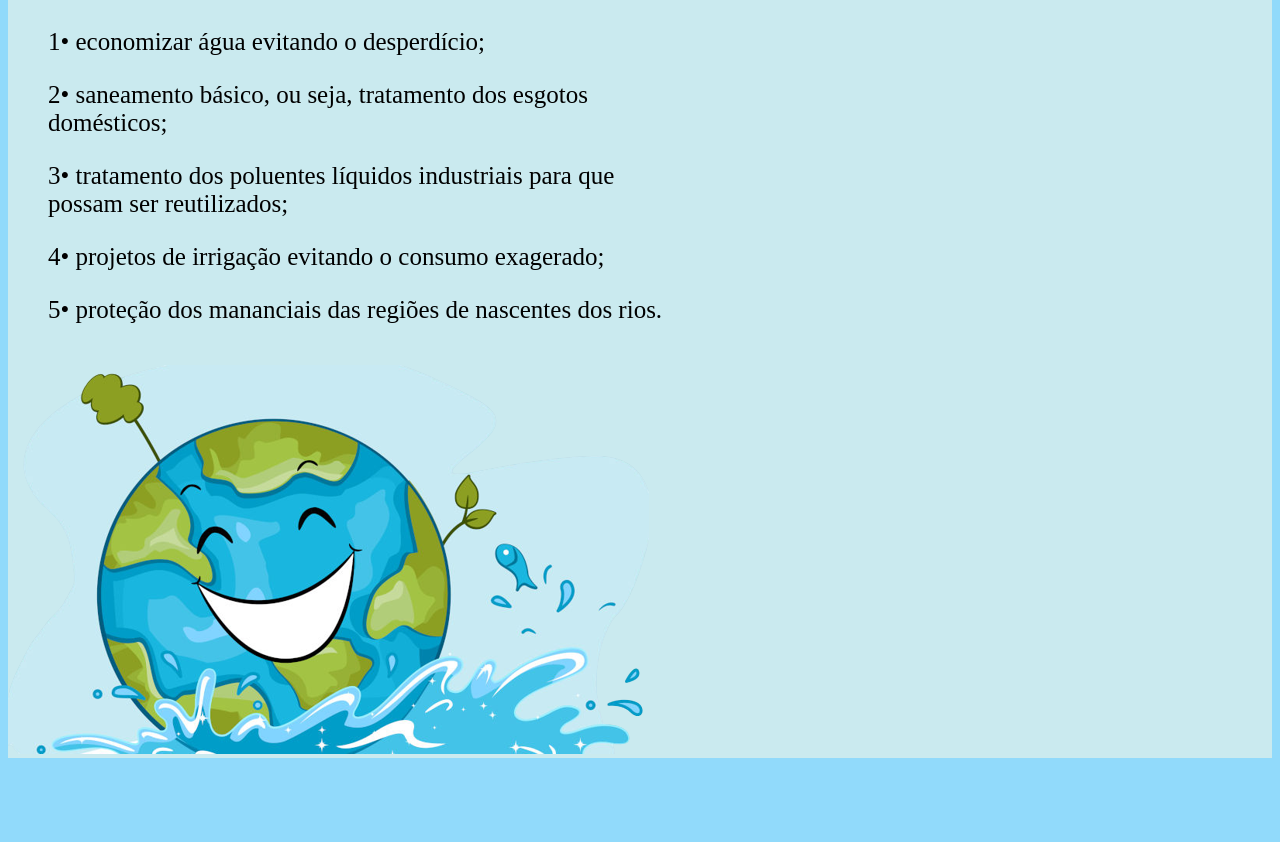
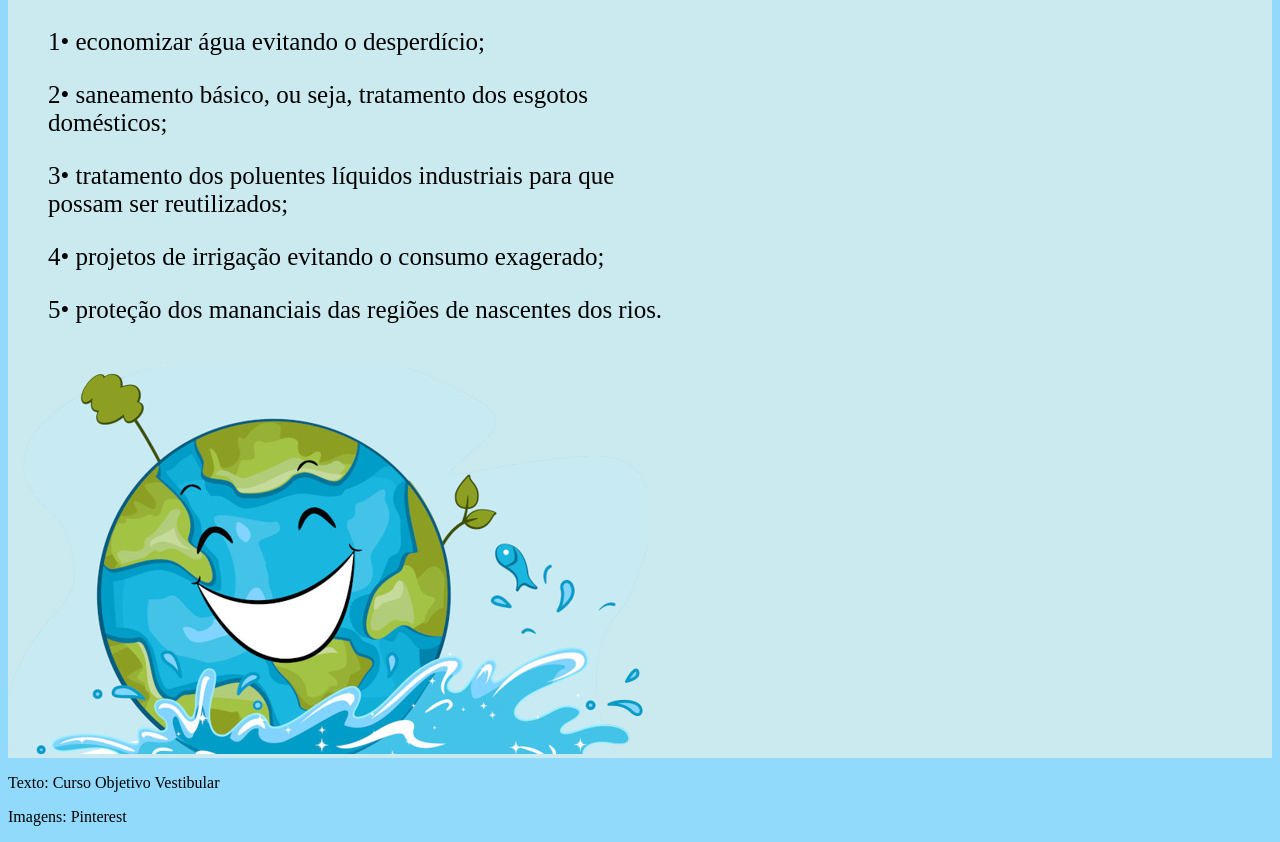
Before and after one commit to PedroDenes/Agua-e-Vida, a plain HTML site: page index.html in a window 1280 px wide. Shown: the part 916-1758 px from the top of the page. Before the commit the page ends 1682 px from the top, so only its background shows below. Drawn offline with Linux system fonts and the light colour scheme.

Commit message:
Add referencias.

```diff
--- a/index.html
+++ b/index.html
@@ -57,4 +57,11 @@
 
 </body>
 
+	<div class="referencias">
+
+			<p> Texto: Curso Objetivo Vestibular
+			<p>	Imagens: Pinterest
+
+	</div>
+
 </html>
```
